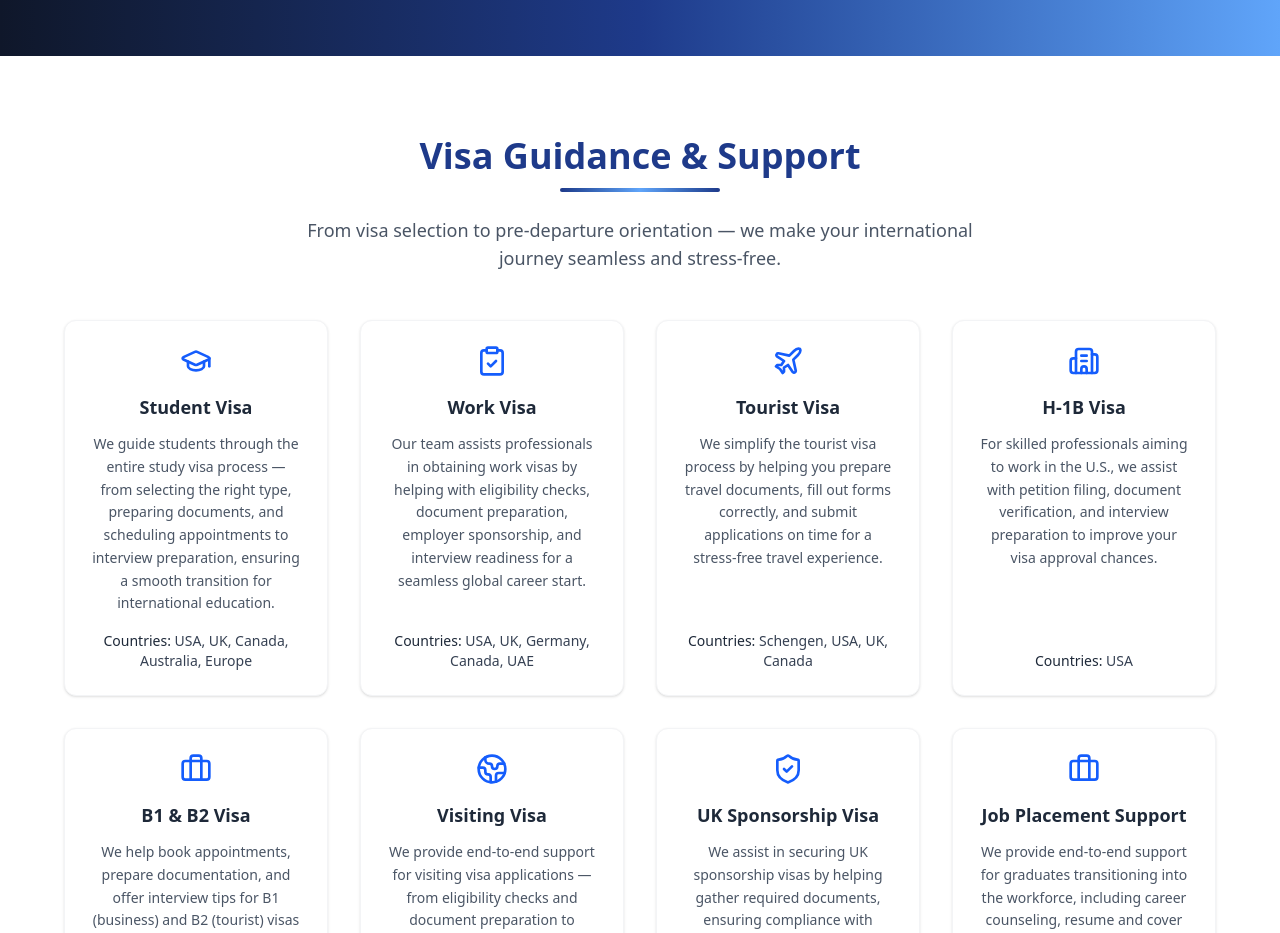
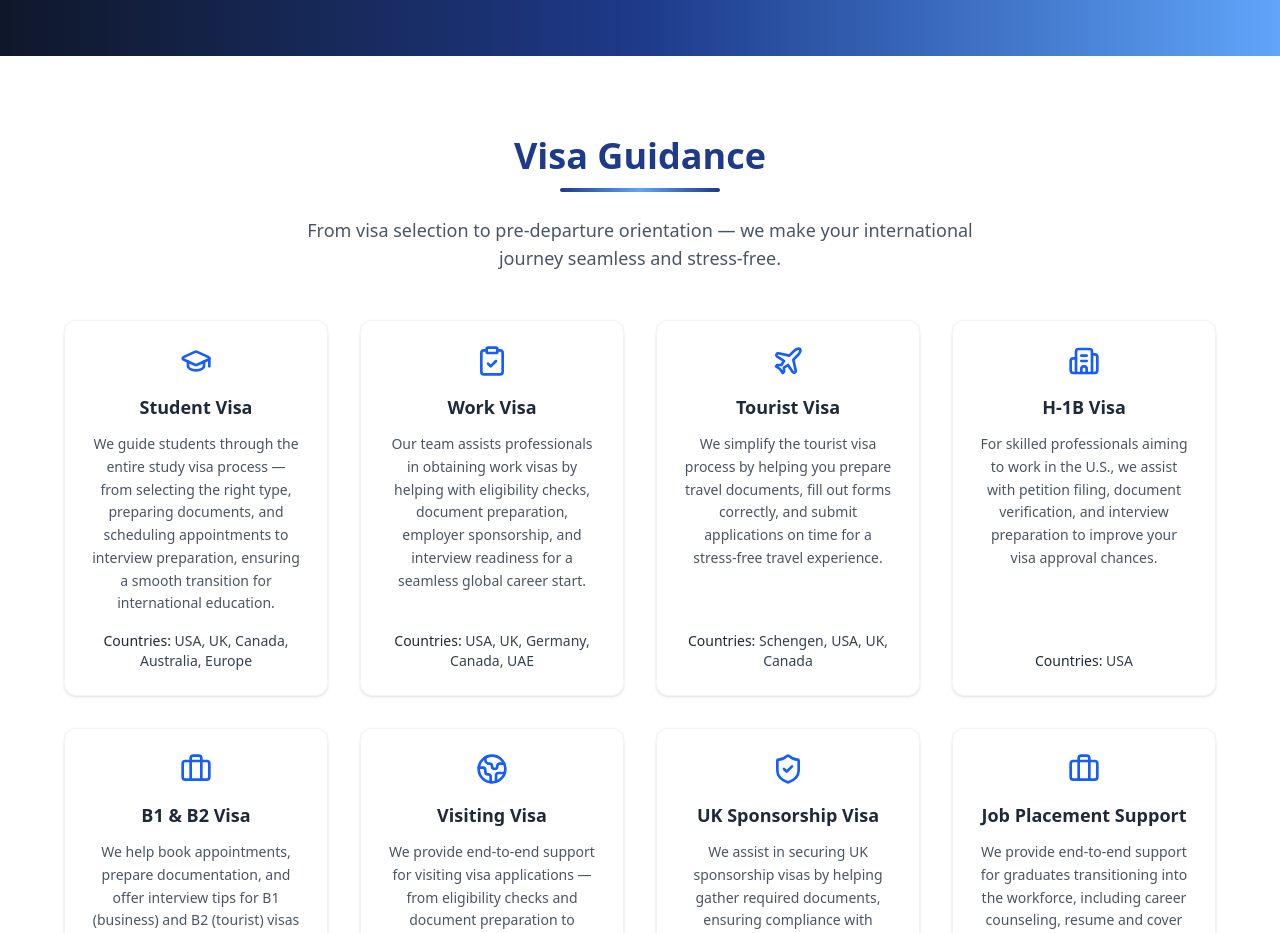
Before and after one commit to SaiRama-Doddi/Gbpathways, a React (Vite) app: page / in a window 1280 px wide. Shown: the part 1420-2353 px from the top of the page. Built offline with nearby package versions, Linux system fonts and the light colour scheme.

Commit message:
added  changes in heading

```diff
--- a/src/pages/Services.jsx
+++ b/src/pages/Services.jsx
@@ -118,7 +118,7 @@ const Services = () => {
         {/* Header */}
         <div className="text-center mb-16">
           <h2 className="text-4xl pt-4 font-bold text-[#0f172a] mb-4">
-            Our Premium Services
+             Premium Services
           </h2>
 
           {/* Animated Gradient Line */}
--- a/src/pages/VisaGuide.jsx
+++ b/src/pages/VisaGuide.jsx
@@ -79,7 +79,7 @@ const VisaGuide = () => {
         {/* Header */}
         <div className="text-center mb-2">
           <h2 className="text-4xl font-extrabold text-[#1e3a8a] mb-3">
-            Visa Guidance & Support
+            Visa Guidance
           </h2>
           <div className="relative mx-auto w-40 h-1 mb-6 rounded-full bg-linear-to-r from-[#1e3a8a] via-[#60a5fa] to-[#1e3a8a]" />
           <p className="text-gray-600 max-w-2xl mx-auto text-lg">
```
